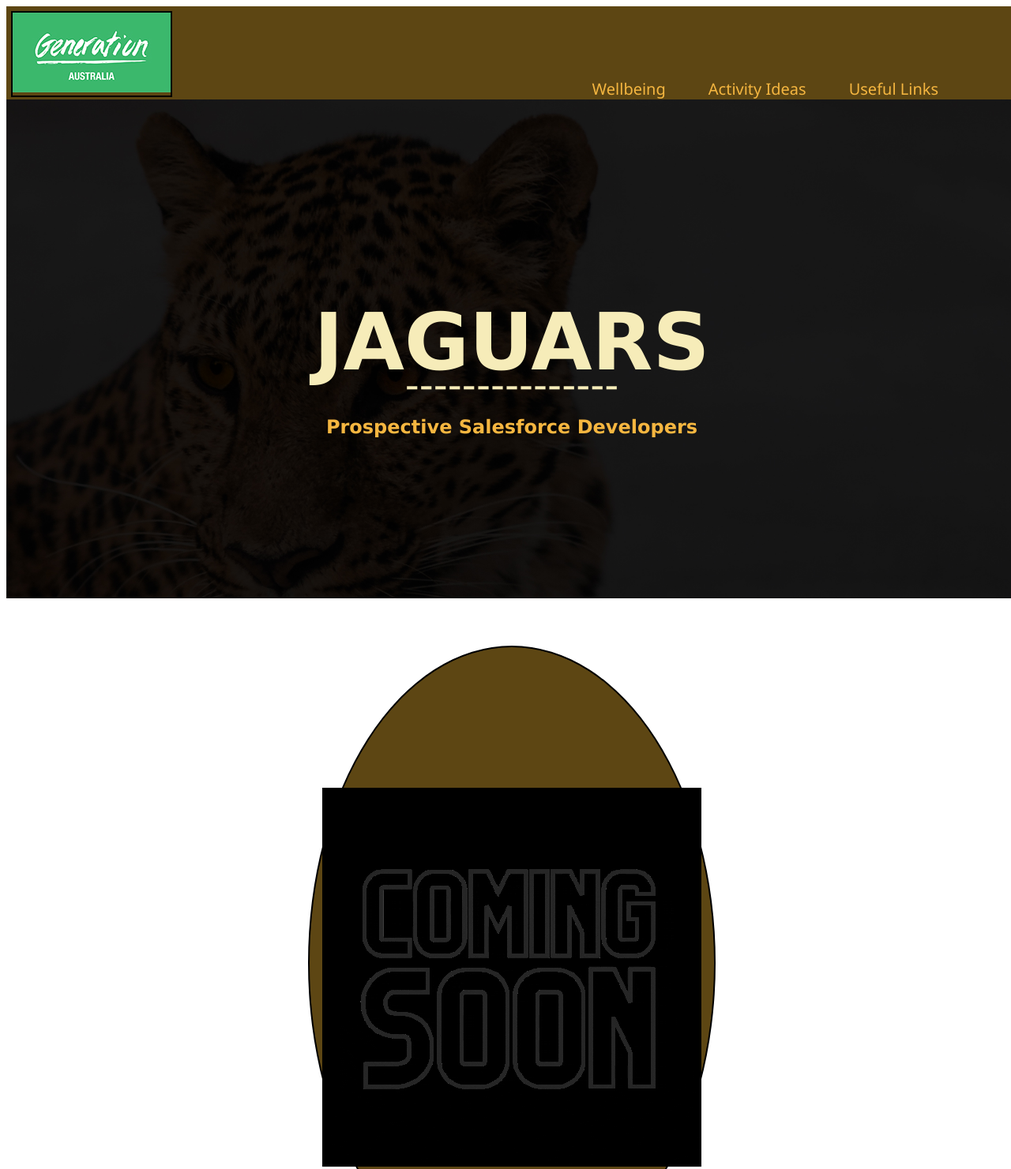
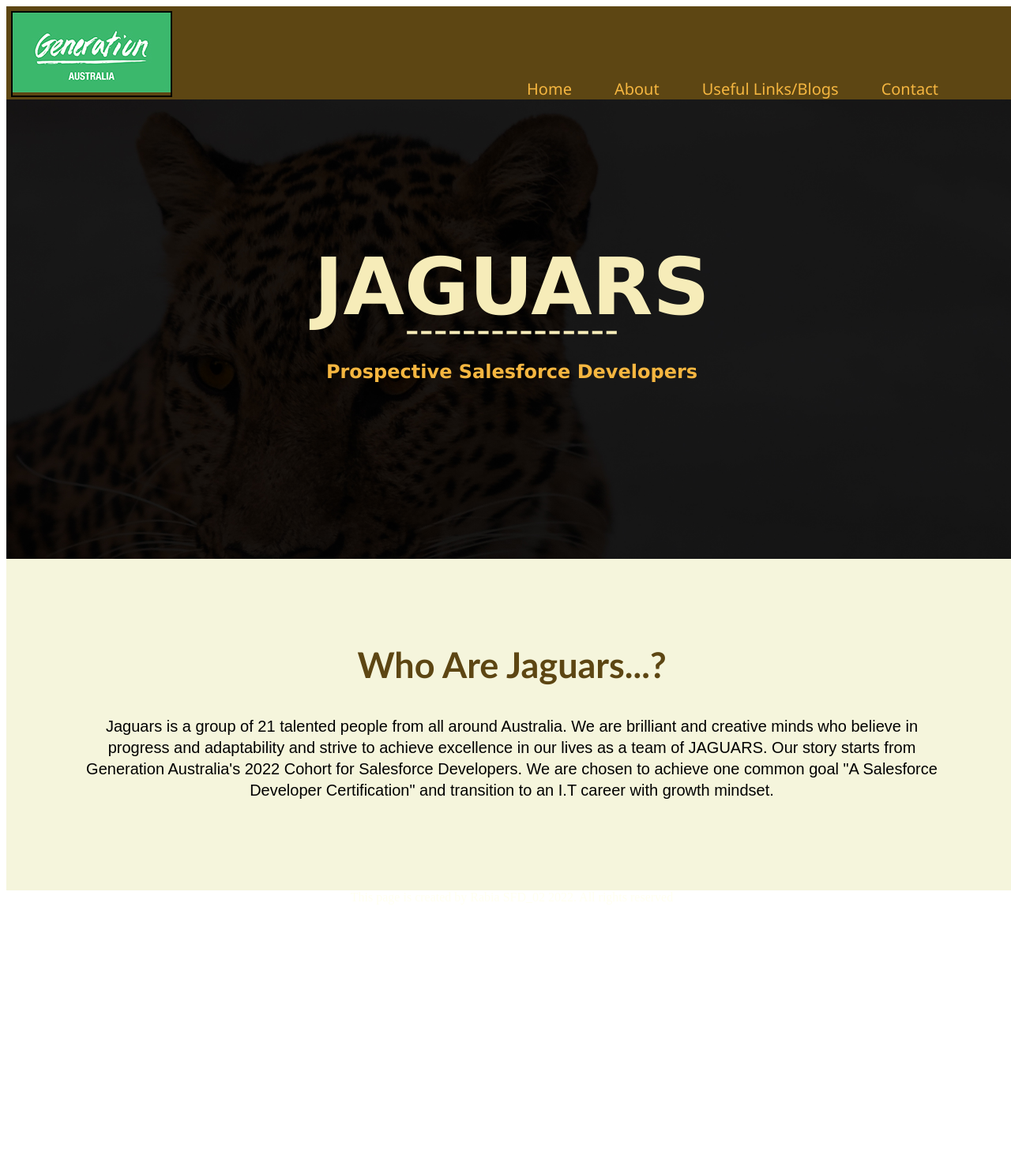
Before and after one commit to rabia56/jaguars, a plain HTML site: page index.html in a window 1280 px wide. Shown: the top 1481 px of the page at 79% size. After the commit the page ends 1154 px from the top, so only its background shows below. Drawn offline with Linux system fonts and the light colour scheme.

Commit message:
Addition of  Intro on homepage

```diff
--- a/index.html
+++ b/index.html
@@ -17,9 +17,10 @@
         <div style="position:relative;float:right;" >
 
             <ul id="menu-list">
-               <a href="wellbeing.html"><li>Wellbeing</li></a>
-                <a href="activity.html"><li>Activity Ideas</li></a>
-                <a href="ulinks.html"><li>Useful Links</li></a>
+               <a href="index.html"><li>Home</li></a>
+                <a href="about.html"><li>About</li></a>
+                <a href="ulinks.html"><li>Useful Links/Blogs</li></a>
+                <a href="contact.html"><li>Contact</li></a>
             </ul>
        <!-- <figure id="genlogo">
         <img src="./images/genlogo.jpg"/>
@@ -38,12 +39,22 @@
 
 
               </div>
-    <div class="section1">
+    <!--<div class="section1">
            <div class="comingsoon">
               <div class="coming">
             <img src="images/giphy.gif">
         </div>
-             </div>
+             </div>-->
+         <div class="intro">
+
+        <h2 id="intro">Who Are Jaguars...?</h2>
+         <div id="intro-para">
+         <p id="intro-para">Jaguars is a group of 21 talented people from all around Australia.
+            We are brilliant and creative minds who believe in progress and adaptability and strive
+            to achieve excellence in our lives as a team of JAGUARS. Our story starts from Generation
+            Australia's 2022 Cohort for Salesforce Developers. We are chosen to achieve one common goal
+            "A Salesforce Developer Certification" and transition to an I.T career with growth mindset.
+        </p></div>
 
     </div>
 
--- a/style.css
+++ b/style.css
@@ -8,7 +8,7 @@
 }
 .page-banner{
     background-image: url("./images/tiger.jpg");
-    height: 750px;
+    height: 700px;
     background-size:cover;
     background-size: cover;
 
@@ -38,7 +38,7 @@ body{
     font-family: Verdana, Geneva, Tahoma, sans-serif;
     font-size: 50px;
     color: #f6ecb9;
-    padding :  300px 10px ;
+    padding :  230px 10px ;
     text-align : center;
 
 
@@ -46,8 +46,6 @@ body{
         #title{
           margin-top: -100px;
         }
-
-
 
 
 
@@ -110,3 +108,29 @@ body{
              height : 100%;
 
          }
+
+         #intro{
+
+             text-align: center;
+             font-size: 45px;
+             font-family:'Gill Sans', 'Gill Sans MT', Calibri, 'Trebuchet MS', sans-serif;
+             color: #5d4613;
+             padding:
+
+
+         }
+
+         #intro-para{
+             text-align:center;
+             font-size: 20px;
+             font-family:Arial, Helvetica, sans-serif;
+             padding: 0px 50px 0px 50px ;
+             line-height: 27px;
+
+
+         }
+         .intro{
+             padding: 70px 0px 0px 0px ;
+             background-color:beige;
+             height: 350px;
+         }
```
Also changed, not shown: about.html (added), home.html (added).
